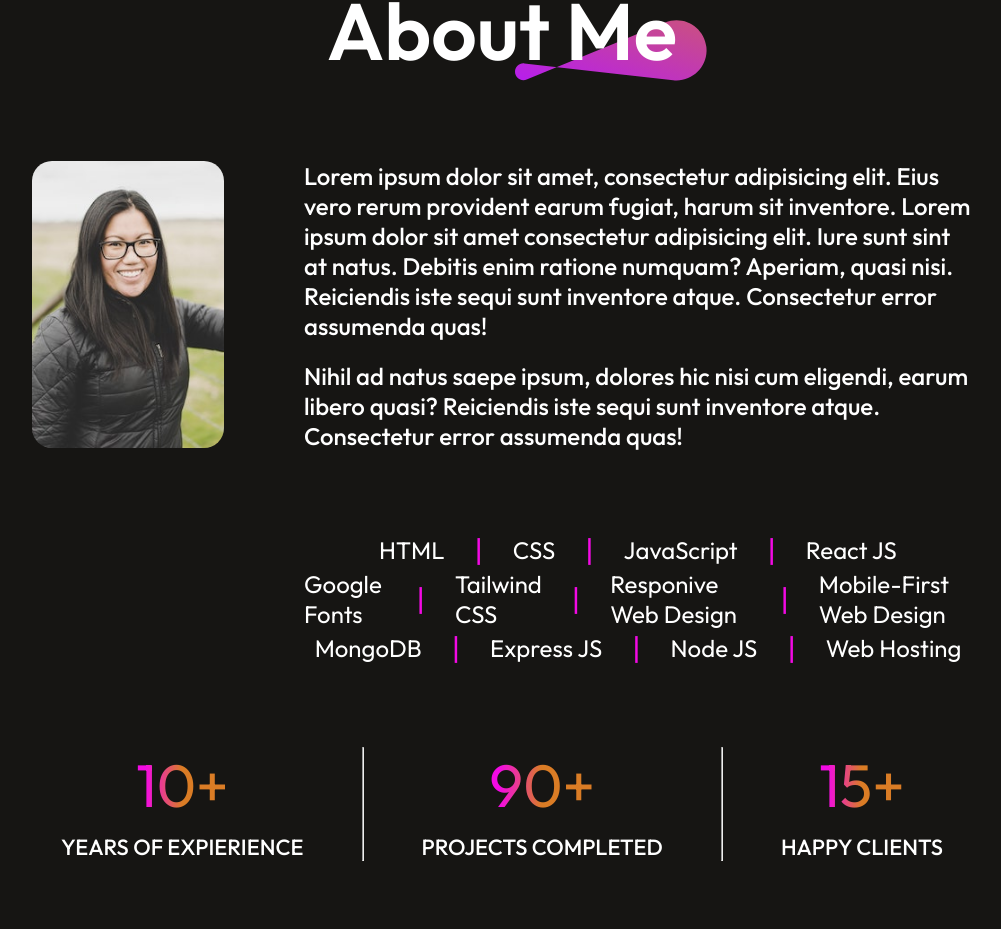
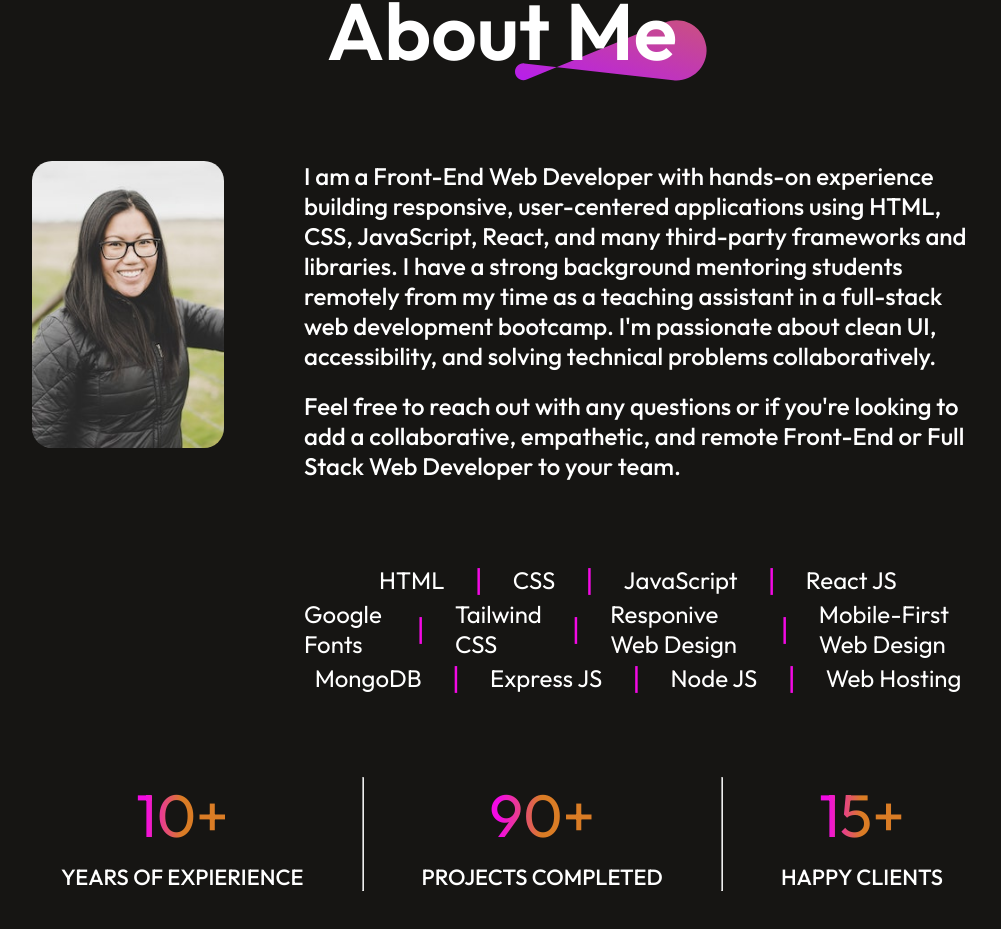
Before and after one commit to hellokristinafaye/portfolio-react, a React (Vite) app: page / in a window 1280 px wide. Shown: the part 1219-2148 px from the top of the page, without its empty margins (138-1139 px from the left). Built offline with nearby package versions, Linux system fonts and the light colour scheme.

Commit message:
About me content updated

```diff
--- a/src/components/About/About.jsx
+++ b/src/components/About/About.jsx
@@ -18,17 +18,14 @@ const About = () => {
         <div className="about-right">
           <div className="about-para">
             <p className="">
-              Lorem ipsum dolor sit amet, consectetur adipisicing elit. Eius
-              vero rerum provident earum fugiat, harum sit inventore. Lorem
-              ipsum dolor sit amet consectetur adipisicing elit. Iure sunt sint
-              at natus. Debitis enim ratione numquam? Aperiam, quasi nisi.
-              Reiciendis iste sequi sunt inventore atque. Consectetur error
-              assumenda quas!{" "}
+              I am a Front-End Web Developer with hands-on experience building
+              responsive, user-centered applications using HTML, CSS,
+              JavaScript, React, and many third-party frameworks and libraries. I have a strong background mentoring students
+              remotely from my time as a teaching assistant in a full-stack web development bootcamp. I'm passionate about clean UI,
+              accessibility, and solving technical problems collaboratively.{" "}
             </p>
             <p className="">
-              Nihil ad natus saepe ipsum, dolores hic nisi cum eligendi, earum
-              libero quasi? Reiciendis iste sequi sunt inventore atque.
-              Consectetur error assumenda quas!
+              Feel free to reach out with any questions or if you're looking to add a collaborative, empathetic, and remote Front-End or Full Stack Web Developer to your team.
             </p>
           </div>
           <div className="about-skills">
--- a/src/components/NavBar/Navbar.jsx
+++ b/src/components/NavBar/Navbar.jsx
@@ -23,7 +23,7 @@ const Navbar = () => {
   return (
     <div className="navbar">
       {/* <img src={logo} alt="" className="" /> */}
-      <h1 className="custom-logo"><span className="">K.</span>Glinoga</h1>
+      <h1 className="custom-logo"><span className="">K.</span>G</h1>
       <img src={menu_open} onClick={openMenu} alt="" className="nav-mob-open" />
       <ul ref={menuRef} className="nav-menu">
       <img src={menu_close} onClick={closeMenu} alt="" className="nav-mob-close" />
```
